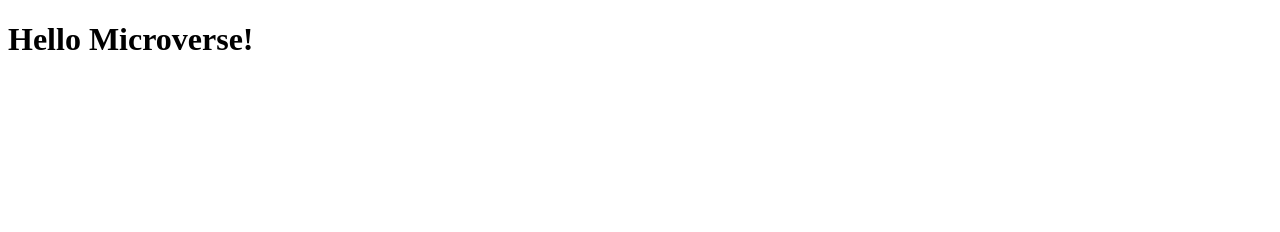
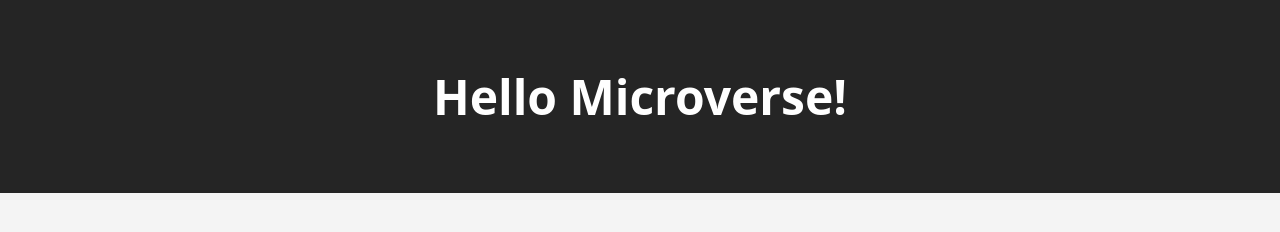
Before and after one commit to seperalta22/Hello_Microverse, a plain HTML site: page index.html in a window 1280 px wide. Drawn offline with Linux system fonts and the light colour scheme.

Commit message:
added styles

```diff
--- /dev/null
+++ b/css/styles.css
@@ -0,0 +1,23 @@
+*,
+*::before,
+*::after {
+    box-sizing: border-box;
+    margin: 0;
+    padding: 0;
+}
+
+body {
+    font-family: 'Open Sans', sans-serif;
+    background-color: #f4f4f4;
+}
+
+header {
+    background-color: #252525;
+    color: #fff;
+    padding: 4rem;
+    text-align: center;
+}
+
+header h1 {
+    font-size: 3rem;
+}
--- a/index.html
+++ b/index.html
@@ -5,6 +5,7 @@
     <meta http-equiv="X-UA-Compatible" content="IE=edge">
     <meta name="viewport" content="width=device-width, initial-scale=1.0">
     <title>Hello Microverse</title>
+    <link rel="stylesheet" href="css/styles.css">
 </head>
 <body>
     <header>
```
